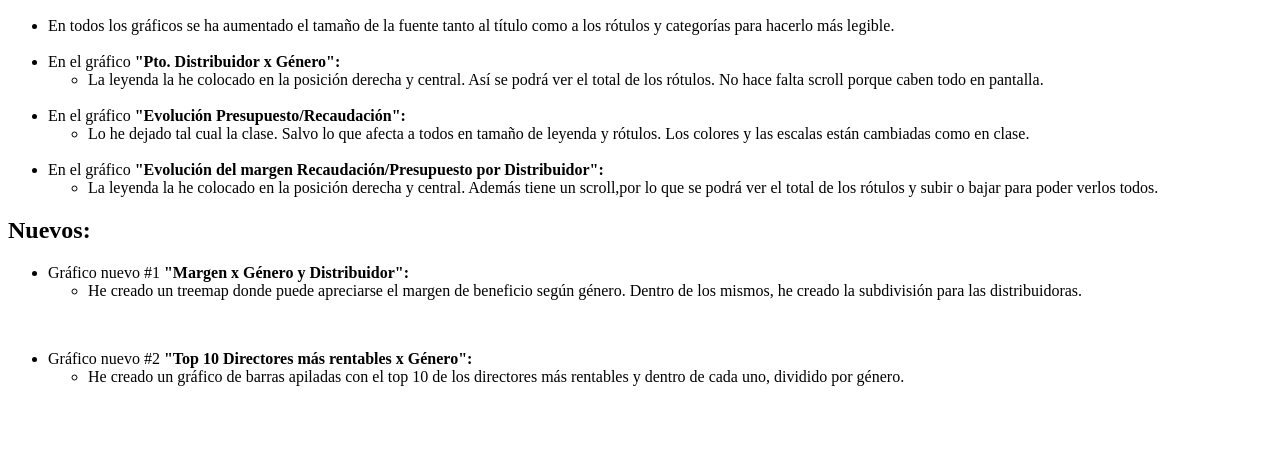
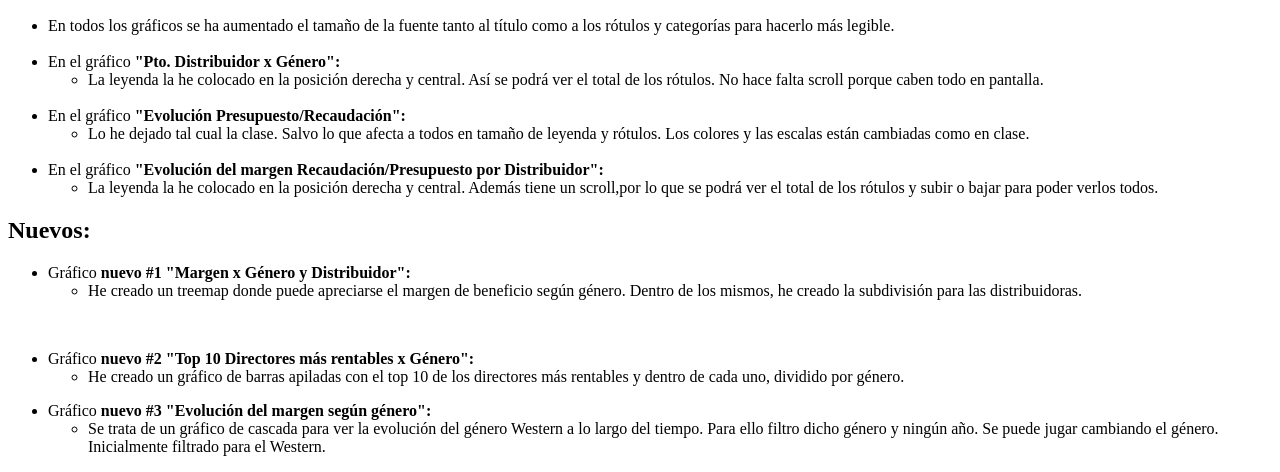
Before and after one commit to nmorales74/AG1-VisualizacionClase, a website: page index.html in a window 1280 px wide. Shown: the part 2895-3367 px from the top of the page. Before the commit the page ends 3297 px from the top, so only its background shows below. Drawn offline with Linux system fonts and the light colour scheme.

Commit message:
1 file modified

```diff
--- a/index.html
+++ b/index.html
@@ -55,7 +55,7 @@ div {text-align: center;}
 
 <h2>Nuevos:</h2>
 <ul>
-<li> Gráfico nuevo #1 <b>"Margen x Género y Distribuidor":</b>
+<li> Gráfico <b>nuevo #1 "Margen x Género y Distribuidor":</b>
 	<ul>
 	<li>He creado un treemap donde puede apreciarse el margen de beneficio según género. Dentro de los mismos, he creado la subdivisión para las distribuidoras.</li>
 	</ul>
@@ -63,9 +63,18 @@ div {text-align: center;}
 </ul>
 <br>
 <ul>
-<li> Gráfico nuevo #2 <b>"Top 10 Directores más rentables x Género":</b>
+<li> Gráfico <b>nuevo #2 "Top 10 Directores más rentables x Género":</b>
 	<ul>
 	<li>He creado un gráfico de barras apiladas con el top 10 de los directores más rentables y dentro de cada uno, dividido por género.</li>
 	</ul>
 </li>
 </ul>
+<ul>
+<li> Gráfico <b>nuevo #3 "Evolución del margen según género":</b>
+	<ul>
+	<li>Se trata de un gráfico de cascada para ver la evolución del género Western a lo largo del tiempo. Para ello filtro dicho género y ningún año. Se puede jugar
+	cambiando el género. Inicialmente filtrado para el Western.
+	</li>
+	</ul>
+</li>
+</ul>
```
